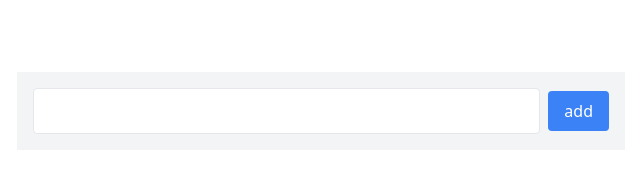
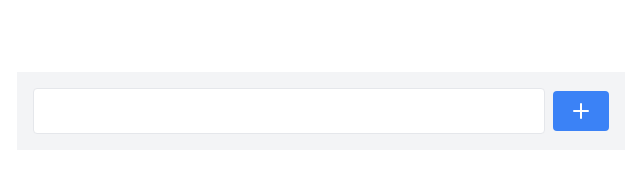
Before and after one commit to medmahmoudhdaya/todo, a React (Vite) app: page / in a window 1280 px wide. Shown: the top 181 px of the page, without its empty margins (319-959 px from the left). Built offline with nearby package versions, Linux system fonts and the light colour scheme.

Commit message:
replace add with plus icon

```diff
--- a/src/Components/AddTask.tsx
+++ b/src/Components/AddTask.tsx
@@ -1,5 +1,5 @@
 import { useRef, type Dispatch, type SetStateAction } from "react"
-
+import { Plus } from "lucide-react";
 export default function AddTask({ tasks, setTasks} :
      {
         tasks : string[];
@@ -35,7 +35,9 @@
             className="p-2 border outline-none rounded text-blue-500 font-bold text-lg flex-1" />
             <button
             onClick={() => createTask(inputRef.current!.value )}
-            className="px-4 py-2 bg-blue-500 text-white rounded">add</button>
+            className="px-4 py-2 bg-blue-500 text-white rounded">
+                <Plus />
+            </button>
         </div>
     )
 }
```
